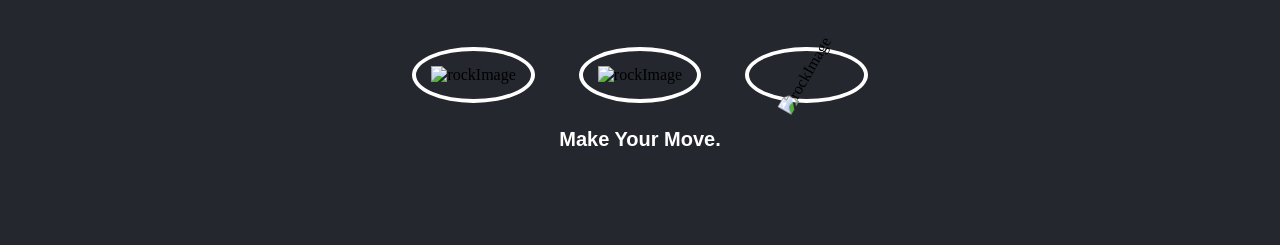
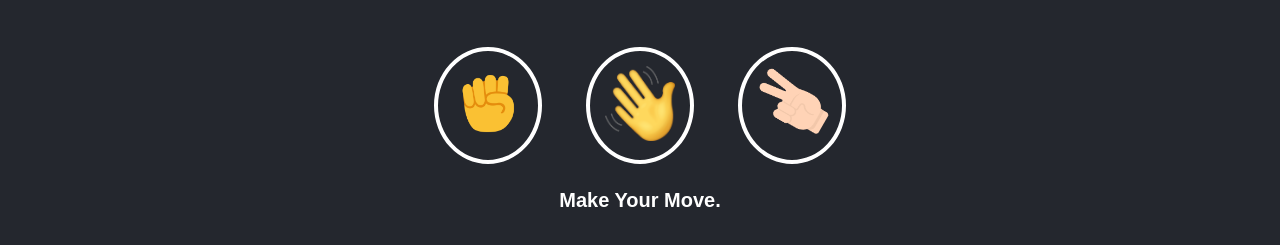
Before and after one commit to mohdadil2k/rock_paper_scissors, a plain HTML site: page index.html in a window 1280 px wide. Shown: the part 255-500 px from the top of the page. Drawn offline with Linux system fonts and the light colour scheme.

Commit message:
Update index.html

```diff
--- a/index.html
+++ b/index.html
@@ -23,13 +23,13 @@
     </div>
     <div class="choices">
         <div class="choice" id="r">
-            <img src="rock.png" width="70px" height="75px" alt="rockImage">
+            <img src="images/rock.png" width="70px" height="75px" alt="rockImage">
         </div>
         <div class="choice" id="p">
-            <img src="paper.png" width="70px" height="75px" alt="rockImage">
+            <img src="images/paper.png" width="70px" height="75px" alt="rockImage">
         </div>
         <div class="choice" id="s">
-            <img src="scissor.png" style="transform:rotate(-60deg)" width="70px" height="75px" alt="rockImage">
+            <img src="images/scissor.png" style="transform:rotate(-60deg)" width="70px" height="75px" alt="rockImage">
         </div>
     </div>
     <p id="action-message">Make Your Move.</p>
```
